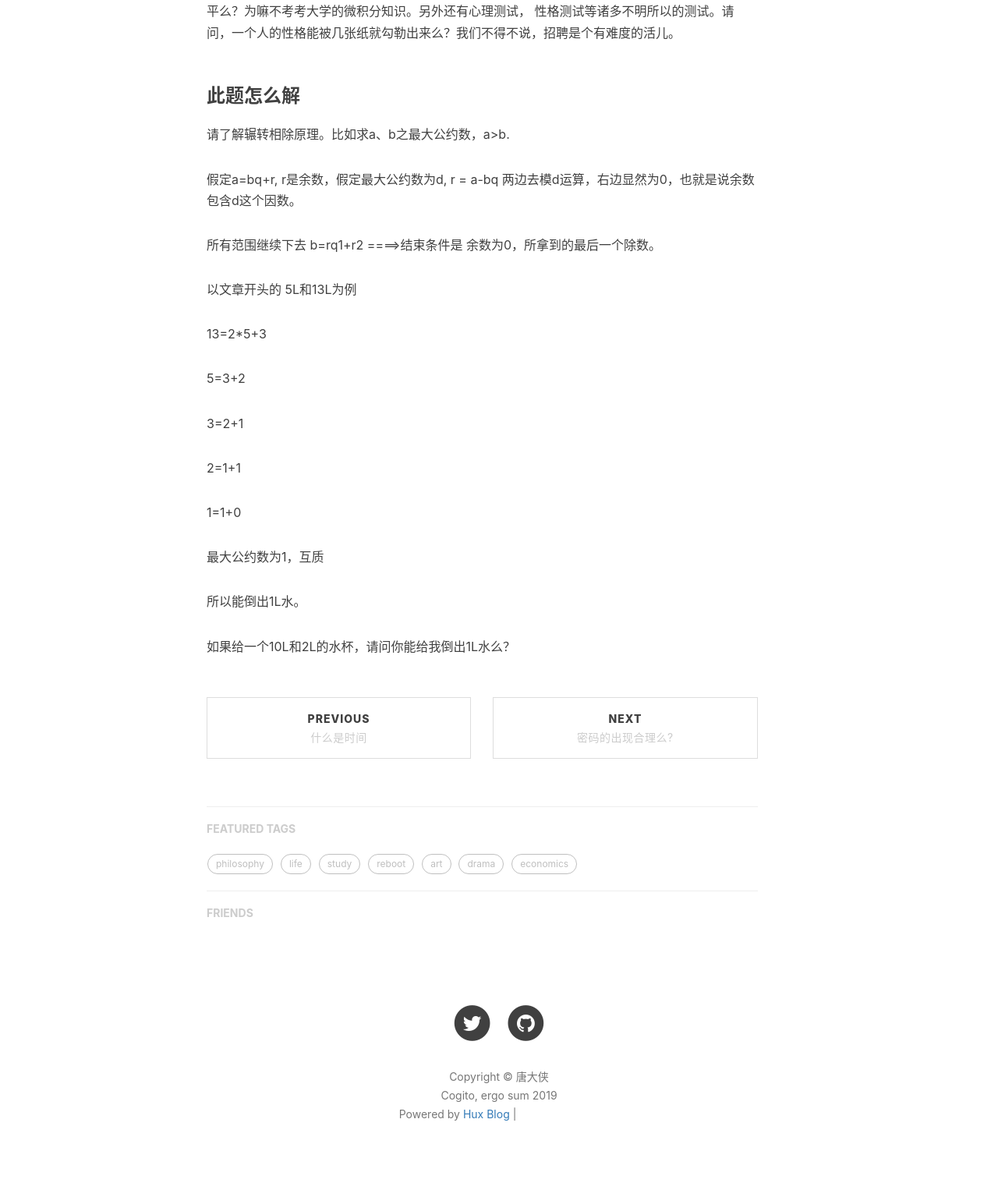
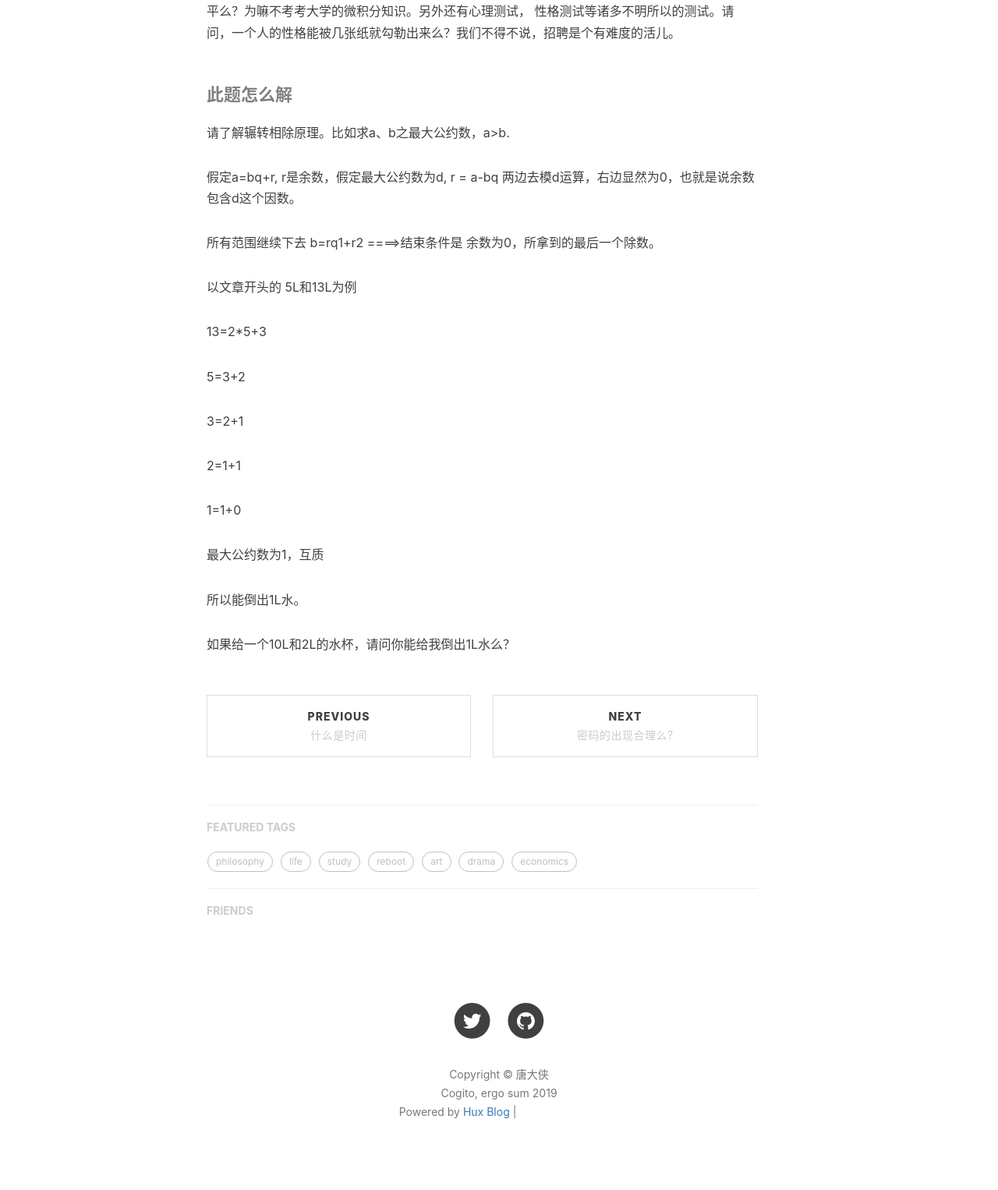
Before and after one commit to tokenian/tokenian.github.io, a Jekyll site: the page built from _posts/math/2016-09-24-gcd.md, in a window 1280 px wide. Shown: the part 916-2442 px from the top of the page at 78% size. Built offline with Jekyll 4.4.1, drawn with Linux system fonts in a browser that asks for light colours; nearby versions of some CDN libraries; comment, search, counter and statistics services are not loaded; grey boxes are pictures that could not be loaded.

```diff
--- a/_posts/math/2016-09-24-gcd.md
+++ b/_posts/math/2016-09-24-gcd.md
@@ -20,7 +20,7 @@ tags:
 不知很多公司的面试题考察什么，就拿这道题而言，这是小学的数学内容，这可以代表公司的技术水平么？为嘛不考考大学的微积分知识。另外还有心理测试，
 性格测试等诸多不明所以的测试。请问，一个人的性格能被几张纸就勾勒出来么？我们不得不说，招聘是个有难度的活儿。
 
-### 此题怎么解
+#### 此题怎么解
 请了解辗转相除原理。比如求a、b之最大公约数，a>b.
 
 假定a=bq+r, r是余数，假定最大公约数为d, r = a-bq 两边去模d运算，右边显然为0，也就是说余数包含d这个因数。
--- /dev/null
+++ b/googlebe406e91132745fc.html
@@ -0,0 +1 @@
+google-site-verification: googlebe406e91132745fc.html
```
